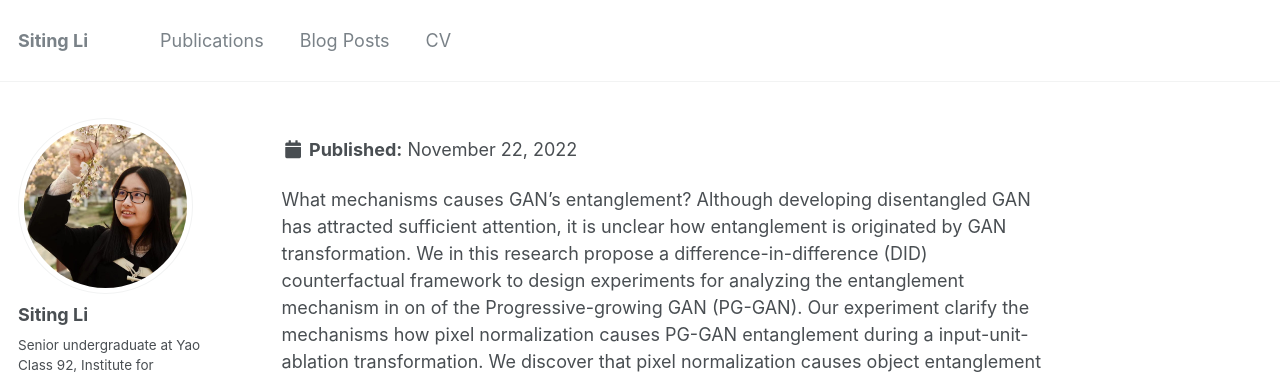
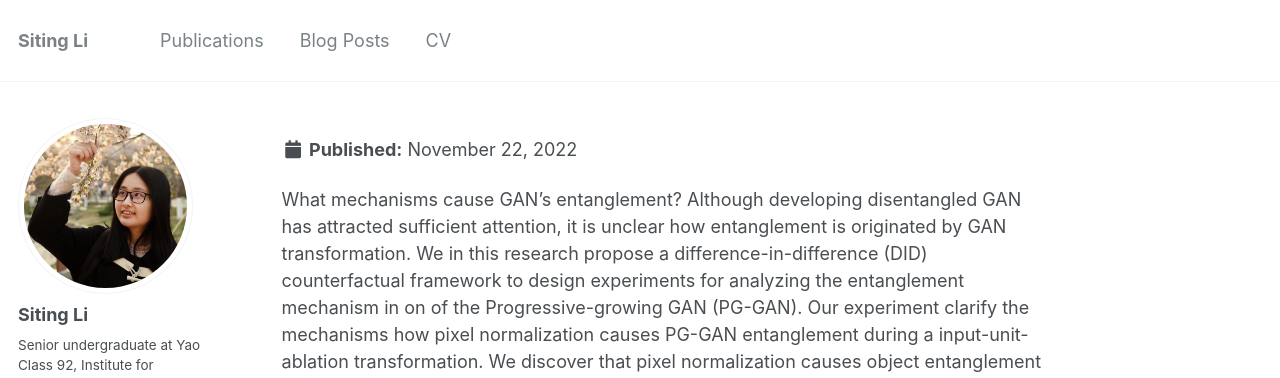
Before and after one commit to lst627/lst627.github.io, a Jekyll site: the page built from _publications/2020-10-16-causal-for-gan.md, in a window 1280 px wide and 1134 px high. Shown: the top 378 px of the window. Built offline with Jekyll 4.4.1, drawn with Linux system fonts in a browser that asks for light colours; some of the changed text lies outside the part shown.

Commit message:
Update 2020-10-16-causal-for-gan.md

```diff
--- a/_publications/2020-10-16-causal-for-gan.md
+++ b/_publications/2020-10-16-causal-for-gan.md
@@ -1,14 +1,14 @@
 ---
-title: "Difference-in-Differences: Bridging Normalization and Disentanglement in PG-GAN"
+title: "Bridging Normalization and Disentanglement in PG-GAN"
 collection: publications
 permalink: /publications/2020-10-16-causal-for-gan
-excerpt: 'What mechanisms causes GAN's entanglement?'
+excerpt: 'What mechanisms cause GAN's entanglement?'
 date: 2020-10-16
 venue: 'Arxiv preprint'
 paperurl: 'https://arxiv.org/pdf/2010.08402.pdf'
 citation: 'Liu, X., Zhang, J., Li, S., Wu, Z., & Yu, Y. (2020). Difference-in-Differences: Bridging Normalization and Disentanglement in PG-GAN. arXiv. https://doi.org/10.48550/arXiv.2010.08402.'
 ---
-What mechanisms causes GAN's entanglement? Although developing disentangled GAN has attracted sufficient attention, it is unclear how entanglement is originated by GAN transformation. We in this research propose a difference-in-difference (DID) counterfactual framework to design experiments for analyzing the entanglement mechanism in on of the Progressive-growing GAN (PG-GAN). Our experiment clarify the mechanisms how pixel normalization causes PG-GAN entanglement during a input-unit-ablation transformation. We discover that pixel normalization causes object entanglement by in-painting the area occupied by ablated objects. We also discover the unit-object relation determines whether and how pixel normalization causes objects entanglement. Our DID framework theoretically guarantees that the mechanisms that we discover is solid, explainable and comprehensively.
+What mechanisms cause GAN's entanglement? Although developing disentangled GAN has attracted sufficient attention, it is unclear how entanglement is originated by GAN transformation. We in this research propose a difference-in-difference (DID) counterfactual framework to design experiments for analyzing the entanglement mechanism in on of the Progressive-growing GAN (PG-GAN). Our experiment clarify the mechanisms how pixel normalization causes PG-GAN entanglement during a input-unit-ablation transformation. We discover that pixel normalization causes object entanglement by in-painting the area occupied by ablated objects. We also discover the unit-object relation determines whether and how pixel normalization causes objects entanglement. Our DID framework theoretically guarantees that the mechanisms that we discover is solid, explainable and comprehensively.
 
 [Download paper here](https://arxiv.org/pdf/2010.08402.pdf)
 
```
